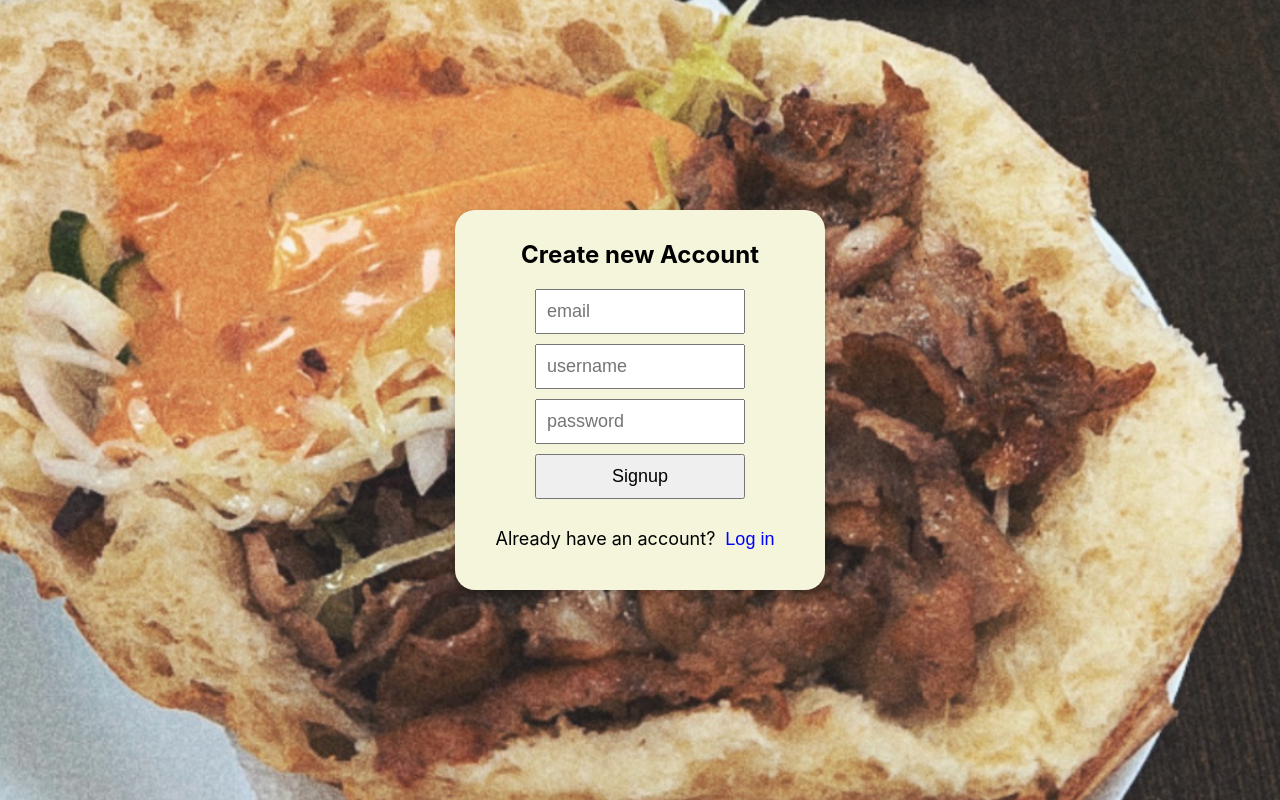
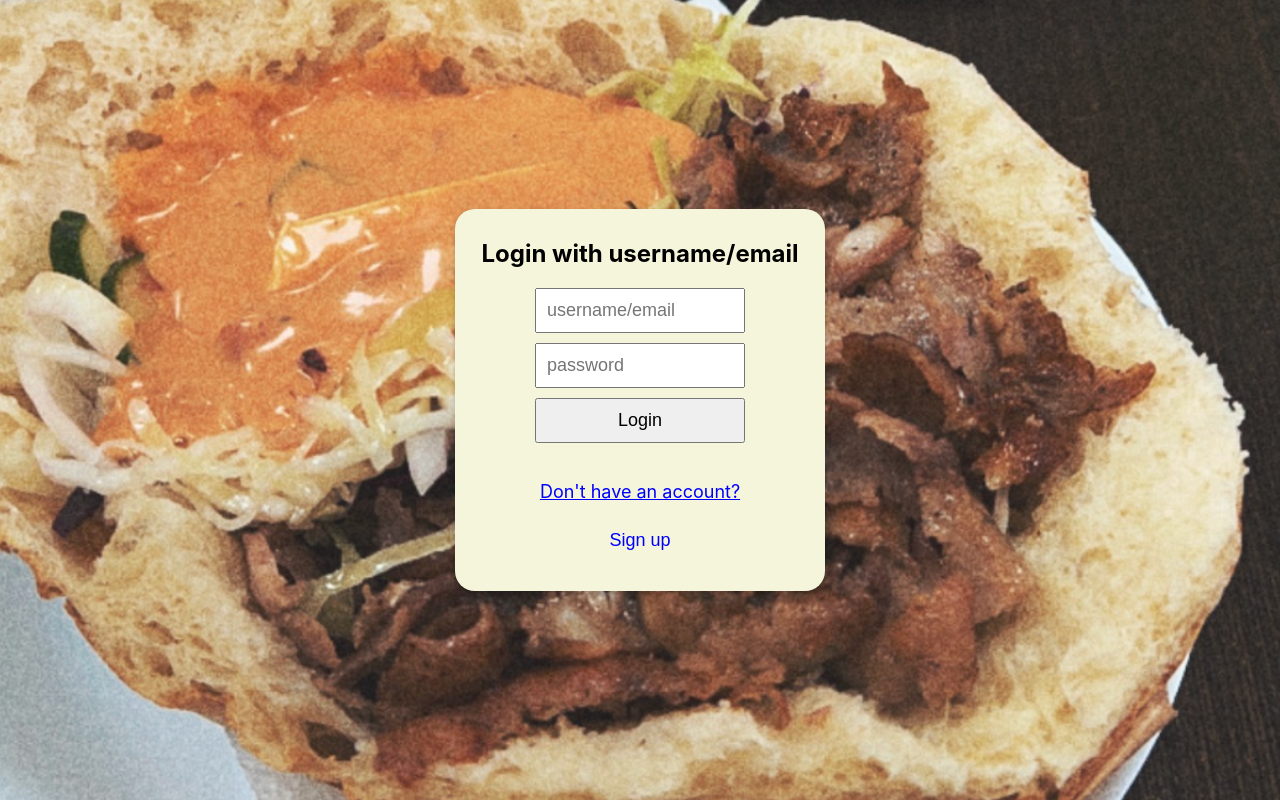
Before and after one commit to Schmarvinius/CookCaptain, a React (Create React App) app in the folder clientside/: page / in a window 1280 px wide. Built offline with nearby package versions, Linux system fonts and the light colour scheme.

Commit message:
not working

```diff
--- a/clientside/src/LoginSignUp/Login.js
+++ b/clientside/src/LoginSignUp/Login.js
@@ -4,26 +4,35 @@ import { useNavigate } from "react-router-dom";
 
 function MyLogin() {
     const navigate = useNavigate();
-    const [isSignUp, setIsSignUp] = useState(true);
+    const [isSignUp, setIsSignUp] = useState(false);
 
     function handleLogin(){
-        var username = document.getElementById("username").value;
-        alert(username);
-        if(username === 'start'){
-            var data = {
-                "email": "til@weber.de",
-                "password": "1234"
-            };
-            fetch("http://localhost:3000/api/getUserByEmail/Email", {
-                method: 'POST',
-                headers: {
-                    'ContentType': 'application/json'
-                },
-                body: JSON.stringify(data)
-            }).then(function(response){
-                console.log(response);
+        // var username = document.getElementById("username").value;
+        alert("alert");
+        //console.log(username);
+        console.log("aufruf");
+        // var data = {
+        //     "email": "til@weber.de",
+        //     "password": "1234"
+        // };
+
+        fetch('http://localhost:3000/api/user/login', {
+            method: 'POST',
+            headers: {
+                'Content-Type': 'application/json'
+            },
+            body: JSON.stringify({
+                "email":"til@weber.de",
+                "password":"1234"
             })
-        }
+        })
+        .then(function(response){
+            if(response.ok){
+                alert("successful");
+            }
+        }).catch(err => {
+            console.log(err)
+        })
 
     }
     function handleSignUp(){
@@ -31,7 +40,7 @@ function MyLogin() {
     }
 
     return (
-        <div class="login-container">
+        <div className="login-container">
             <h2>{isSignUp ? "Create new Account": "Login with username/email"}</h2>
             <form>
                 {isSignUp && <input type="text" placeholder="email"></input> }
@@ -40,9 +49,10 @@ function MyLogin() {
                 <br/>
                 <input type="password" placeholder="password" ></input>
                 <br/>
-                <button onClick={isSignUp? handleSignUp : handleLogin}type="submit">{isSignUp ? "Signup" : "Login"}</button>
+                <button onClick={handleLogin}type="submit">{isSignUp ? "Signup" : "Login"}</button>
+                {/* isSignUp? handleSignUp : handleLogin */}
                 <br/>
-                <text>{isSignUp ? "Already have an account?" : "Don't have an account?"}</text>
+                <p>{isSignUp ? "Already have an account?" : "Don't have an account?"}</p>
                 <button type="button"  onClick={() => setIsSignUp(prevValue => !prevValue)}>{isSignUp ? "Log in": "Sign up"}</button>
             </form>
         </div>
```
